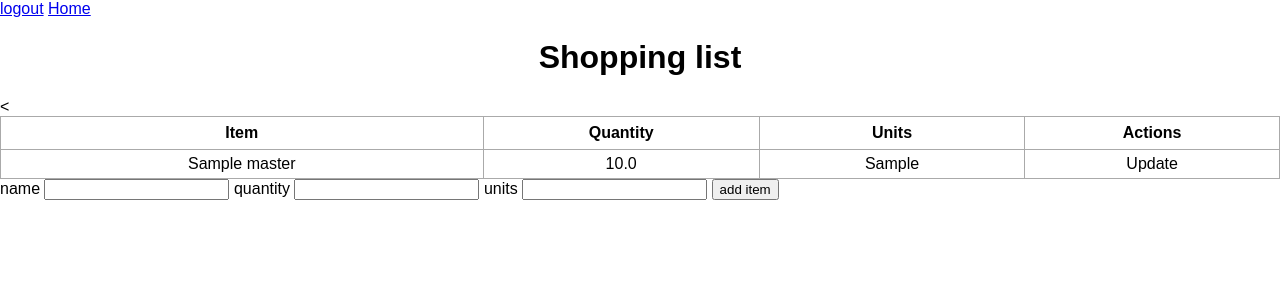
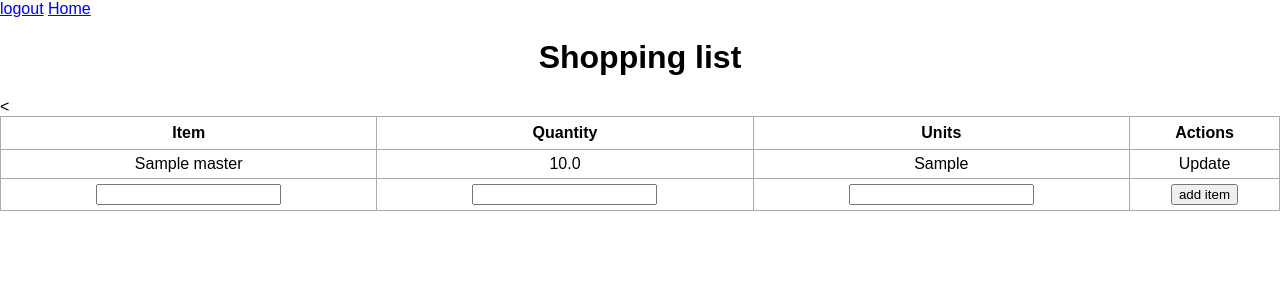
Before and after one commit to MattCrutchley/shoppinglist, a Flask app: page / in a window 1280 px wide. Shown: the top 300 px of the page. Run offline with Flask 2, Linux system fonts and the light colour scheme; a user stored in the database is signed in; tables that the repository leaves empty hold one stand-in row (values such as "Sample post").

Commit message:
reformatted homepage

```diff
--- a/application/routes.py
+++ b/application/routes.py
@@ -28,7 +28,7 @@ def home():
 
             db.session.add(masterData)
             db.session.commit()
-            return render_template('home.html', title='home', list_=allitems,form=form)
+            return redirect(url_for('home'))
         else:
             print(form.errors)
         return render_template('home.html', title='home', list_=allitems,form=form)
--- a/application/templates/home.html
+++ b/application/templates/home.html
@@ -8,16 +8,26 @@
 
 <div class="content">
     <h1 style="text-align: center">Shopping list</h1>
+    <table>
+        <table>
+                <tr>
+                        <th>Item</th>
+                        <th>Quantity</th>
+                        <th>Units</th>
+                        <th>Actions</th>
+		</tr>
+
+
+
+
+
     {% if list_| length < 1 %}
-            </p> you have not added any items, add some below <p>
+
+
 	{% else %}
-	<table>
-		<tr>
-			<th>Item</th>
-			<th>Quantity</th>
-			<th>Units</th>
-			<th>Actions</th>
-		</tr>
+
+
+
 	    {% for item in list_ %}
 		<tr>
       		<td>{{ item.name }}</td>
@@ -27,40 +37,47 @@
 		</tr>
 		<<!-- add delete and update here -->
 	{% endfor %}
-	</table>
 
+	{%endif%}
 
 	    <div class="form">
         <form action=' ' method="POST">
+			<tr>
+				<td>
 		{{ form.hidden_tag() }}
-		{{ form.name.label }}
 		{{ form.name }}
 		{% if form.name.errors %}
         	    {% for error in form.name.errors %}
                 	    <span>{{ error }}</span>
             	    {% endfor %}
                 {% endif %}
-		{{ form.quantity.label }}
+				</td>
+				<td>
 		{{ form.quantity }}
                 {% if form.quantity.errors %}
                     {% for error in form.quantity.errors %}
                             <span>{{ error }}</span>
                     {% endfor %}
                 {% endif %}
-		{{ form.units.label }}
+		</td>
+		<td>
 		{{ form.units }}
                 {% if form.units.errors %}
                     {% for error in form.units.errors %}
                             <span>{{ error }}</span>
                     {% endfor %}
                 {% endif %}
+		</td>
+		<td>
 		{{ form.submit }}
+		</td>
+		</tr>
+		</table>
 
         </form>
     </div>
 </div>
 
-	{%endif%}
 
 
 
```
